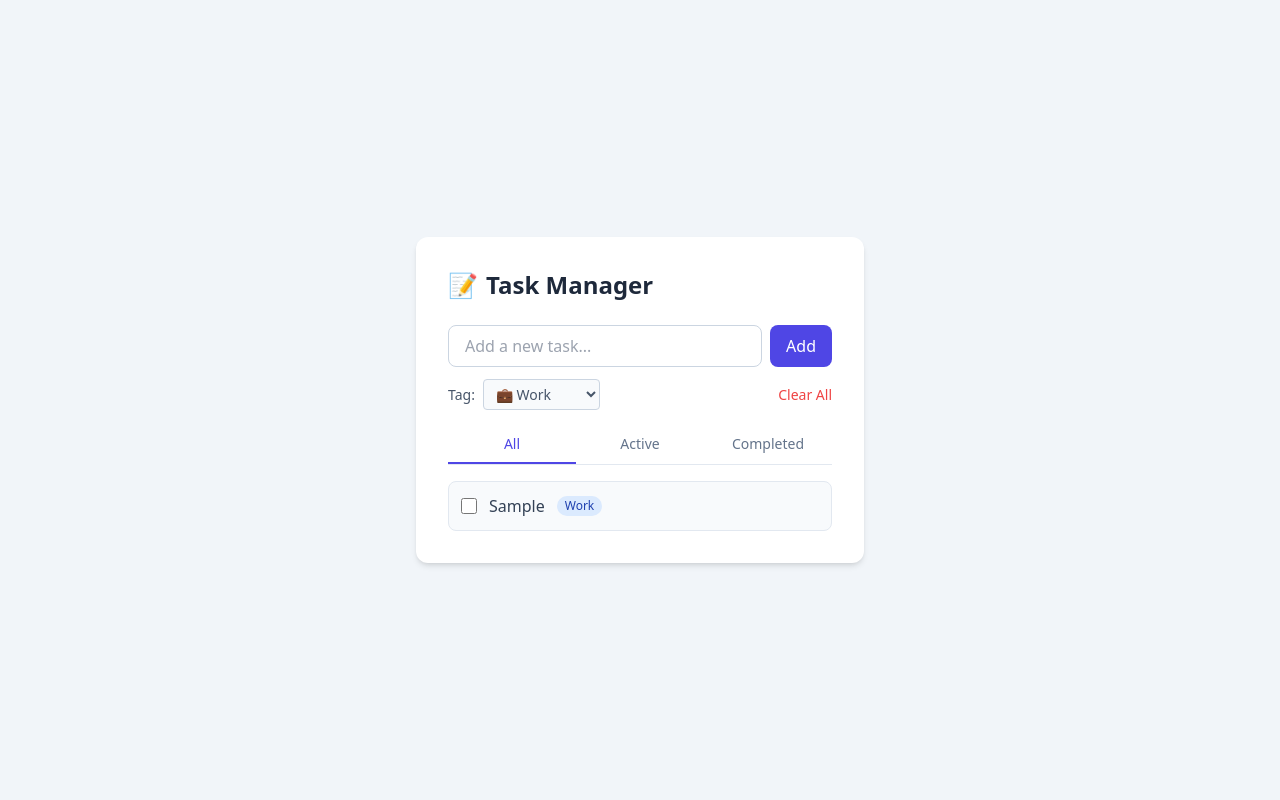
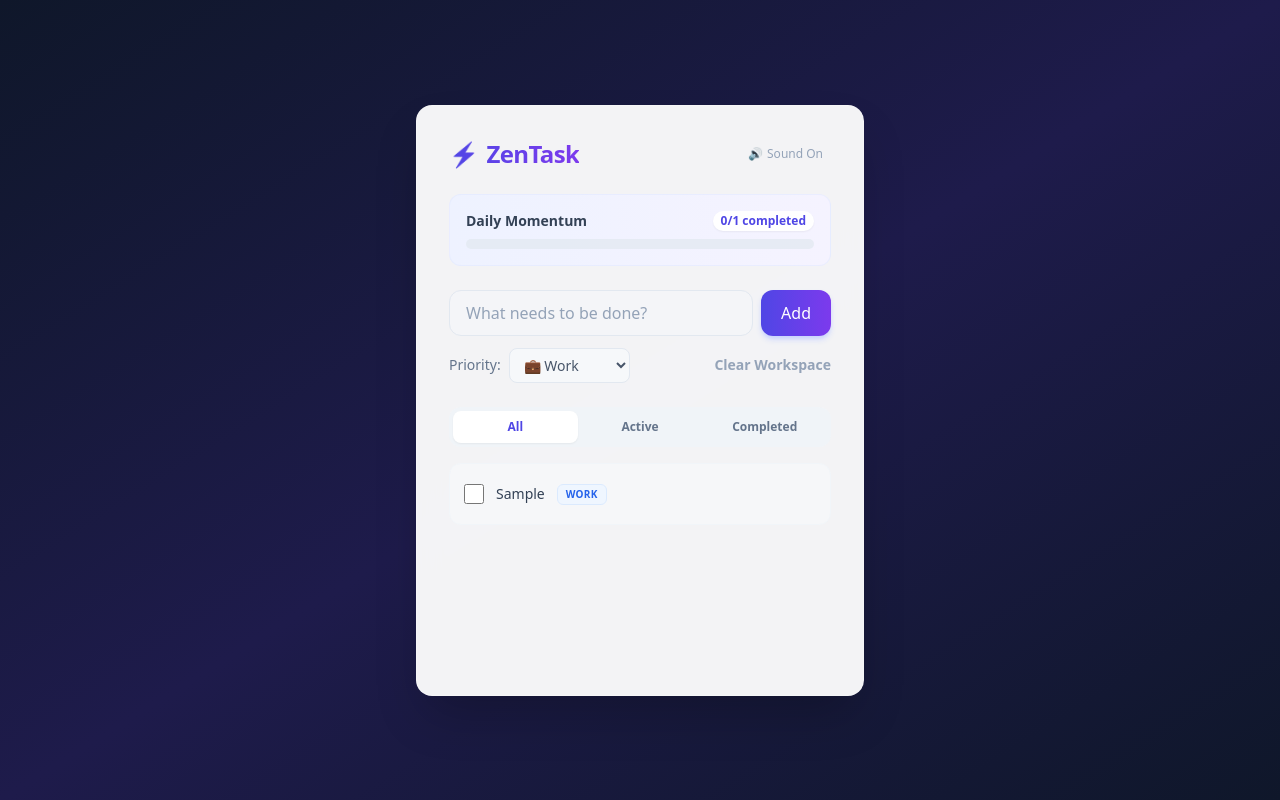
Before and after one commit to snehavish595/todo-list, a plain HTML site: page index.html in a window 1280 px wide. Both pictures are taken after typing "Sample" into the empty fields and a click on the button "Add". Drawn offline with nearby package versions, Linux system fonts and the light colour scheme.

Commit message:
Add analytics and audio

```diff
--- a/index.html
+++ b/index.html
@@ -3,57 +3,82 @@
 <head>
     <meta charset="UTF-8">
     <meta name="viewport" content="width=device-width, initial-scale=1.0">
-    <title>Simple Task Manager</title>
+    <title>ZenTask Pro</title>
     <!-- Tailwind CSS CDN -->
     <script src="https://cdn.tailwindcss.com"></script>
     <link rel="stylesheet" href="style.css">
 </head>
-<body class="bg-slate-100 font-sans min-h-screen flex items-center justify-center p-4">
+<body class="bg-gradient-to-br from-slate-900 via-indigo-950 to-slate-900 font-sans min-h-screen flex items-center justify-center p-4">
 
-    <div class="bg-white p-8 rounded-xl shadow-md w-full max-w-md">
-        <!-- Header -->
-        <h1 class="text-2xl font-bold text-slate-800 mb-6 flex items-center gap-2">
-            <span>📝</span> Task Manager
-        </h1>
+    <div class="bg-white/95 backdrop-blur-md p-8 rounded-2xl shadow-2xl w-full max-w-md border border-white/20 transition-all duration-300 hover:shadow-indigo-500/10">
 
-        <!-- Input Form -->
+        <!-- Header Controls -->
+        <div class="flex justify-between items-center mb-6">
+            <h1 class="text-2xl font-black bg-gradient-to-r from-indigo-600 to-violet-600 bg-clip-text text-transparent flex items-center gap-2 tracking-tight">
+                <span>⚡</span> ZenTask
+            </h1>
+            <!-- Audio Toggle UI -->
+            <button id="soundToggle" class="text-slate-400 hover:text-indigo-600 p-2 rounded-lg hover:bg-slate-100 transition-all text-xs flex items-center gap-1 font-medium">
+                <span id="soundIcon">🔊</span> Sound On
+            </button>
+        </div>
+
+        <!-- Interactive Progress Card -->
+        <div class="bg-gradient-to-r from-indigo-50 to-violet-50 p-4 rounded-xl mb-6 border border-indigo-100/50">
+            <div class="flex justify-between items-center text-sm font-semibold text-slate-700 mb-2">
+                <span>Daily Momentum</span>
+                <span id="statsText" class="text-xs bg-white px-2 py-0.5 rounded-full shadow-sm text-indigo-600">0/0 completed</span>
+            </div>
+            <div class="w-full bg-slate-200/70 h-2.5 rounded-full overflow-hidden">
+                <div id="progressBar" class="bg-gradient-to-r from-indigo-500 to-violet-500 h-full w-0 transition-all duration-500 cubic-bezier(0.4, 0, 0.2, 1)"></div>
+            </div>
+        </div>
+
+        <!-- Inputs Group -->
         <div class="flex flex-col gap-3 mb-6">
             <div class="flex gap-2">
-                <input type="text" id="taskInput" placeholder="Add a new task..."
-                    class="flex-1 px-4 py-2 border border-slate-300 rounded-lg focus:outline-none focus:ring-2 focus:ring-indigo-500">
+                <input type="text" id="taskInput" placeholder="What needs to be done?"
+                    class="flex-1 px-4 py-2.5 border border-slate-200 rounded-xl focus:outline-none focus:ring-2 focus:ring-indigo-500/20 focus:border-indigo-500 bg-slate-50/50 transition-all placeholder:text-slate-400 text-slate-700">
                 <button id="addBtn"
-                    class="bg-indigo-600 hover:bg-indigo-700 text-white px-4 py-2 rounded-lg font-medium transition-colors">
+                    class="bg-gradient-to-r from-indigo-600 to-violet-600 hover:from-indigo-700 hover:to-violet-700 text-white px-5 py-2.5 rounded-xl font-medium shadow-md shadow-indigo-200 transition-all transform active:scale-95">
                     Add
                 </button>
             </div>
 
-            <!-- Category Selector & Clear Button Container -->
             <div class="flex justify-between items-center text-sm">
-                <div class="flex gap-2 items-center text-slate-600">
-                    <span>Tag:</span>
-                    <select id="categorySelect" class="bg-slate-50 border border-slate-300 rounded px-2 py-1 focus:outline-none focus:ring-1 focus:ring-indigo-500">
+                <div class="flex gap-2 items-center text-slate-500 font-medium">
+                    <span>Priority:</span>
+                    <select id="categorySelect" class="bg-slate-50/80 border border-slate-200 rounded-lg px-2.5 py-1.5 focus:outline-none focus:ring-2 focus:ring-indigo-500/20 text-slate-600 font-normal">
                         <option value="Work">💼 Work</option>
                         <option value="Personal">🏠 Personal</option>
                         <option value="Urgent">🔥 Urgent</option>
                     </select>
                 </div>
-                <button id="clearAllBtn" class="text-red-500 hover:text-red-700 font-medium transition-colors hidden">
-                    Clear All
+                <button id="clearAllBtn" class="text-slate-400 hover:text-red-500 font-semibold transition-colors hidden">
+                    Clear Workspace
                 </button>
             </div>
         </div>
 
-        <!-- Filter Tabs (NEW FEATURE) -->
-        <div class="flex border-b border-slate-200 mb-4 text-sm" id="filterTabs">
-            <button data-filter="all" class="flex-1 pb-2 font-medium text-indigo-600 border-b-2 border-indigo-600 filter-btn">All</button>
-            <button data-filter="active" class="flex-1 pb-2 font-medium text-slate-500 border-b-2 border-transparent hover:text-slate-700 filter-btn">Active</button>
-            <button data-filter="completed" class="flex-1 pb-2 font-medium text-slate-500 border-b-2 border-transparent hover:text-slate-700 filter-btn">Completed</button>
+        <!-- Filter Sub-navigation -->
+        <div class="flex bg-slate-100/80 p-1 rounded-xl mb-4 text-xs font-semibold text-slate-500" id="filterTabs">
+            <button data-filter="all" class="flex-1 py-2 rounded-lg transition-all filter-btn">All</button>
+            <button data-filter="active" class="flex-1 py-2 rounded-lg transition-all filter-btn">Active</button>
+            <button data-filter="completed" class="flex-1 py-2 rounded-lg transition-all filter-btn">Completed</button>
         </div>
 
-        <!-- Task List -->
-        <ul id="taskList" class="space-y-3">
-            <!-- Tasks will be dynamically injected here -->
-        </ul>
+        <!-- Task Canvas Viewport -->
+        <div class="relative min-h-[200px]">
+            <ul id="taskList" class="space-y-2.5 z-10 relative"></ul>
+
+            <!-- Beautiful Dynamic Empty State Box -->
+            <div id="emptyState" class="absolute inset-0 flex flex-col items-center justify-center text-center p-6 hidden">
+                <svg class="w-16 h-16 text-slate-300 mb-3" fill="none" stroke="currentColor" stroke-width="1.5" viewBox="0 0 24 24">
+                    <path stroke-linecap="round" stroke-linejoin="round" d="M9 12.75L11.25 15 15 9.75M21 12a9 9 0 11-18 0 9 9 0 0118 0z" />
+                </svg>
+                <p class="text-sm font-medium text-slate-400">Clear skies ahead. No tasks here!</p>
+            </div>
+        </div>
     </div>
 
     <script src="script.js"></script>
--- a/script.js
+++ b/script.js
@@ -1,84 +1,139 @@
-// DOM Elements
+// DOM Element Registry
 const taskInput = document.getElementById('taskInput');
 const categorySelect = document.getElementById('categorySelect');
 const addBtn = document.getElementById('addBtn');
 const taskList = document.getElementById('taskList');
 const clearAllBtn = document.getElementById('clearAllBtn');
 const filterButtons = document.querySelectorAll('.filter-btn');
+const progressBar = document.getElementById('progressBar');
+const statsText = document.getElementById('statsText');
+const emptyState = document.getElementById('emptyState');
+const soundToggle = document.getElementById('soundToggle');
+const soundIcon = document.getElementById('soundIcon');
 
-// State Management
-let tasks = JSON.parse(localStorage.getItem('myTasks')) || [];
-let currentFilter = 'all'; // Tracks 'all', 'active', or 'completed'
+// Application States
+let tasks = JSON.parse(localStorage.getItem('zenTasks')) || [];
+let currentFilter = 'all';
+let soundEnabled = JSON.parse(localStorage.getItem('zenSound')) ?? true;
 
-// Function to save tasks array to Local Storage
-function saveTasks() {
-    localStorage.setItem('myTasks', JSON.stringify(tasks));
-    toggleClearButton();
+// Web Audio API Synthesizer Pipeline (No external files required!)
+const audioCtx = new (window.AudioContext || window.webkitAudioContext)();
+
+function playSound(type) {
+    if (!soundEnabled) return;
+    if (audioCtx.state === 'suspended') audioCtx.resume();
+
+    const osc = audioCtx.createOscillator();
+    const gainNode = audioCtx.createGain();
+    osc.connect(gainNode);
+    gainNode.connect(audioCtx.destination);
+
+    const now = audioCtx.currentTime;
+
+    if (type === 'add') {
+        osc.type = 'sine';
+        osc.frequency.setValueAtTime(400, now);
+        osc.frequency.exponentialRampToValueAtTime(600, now + 0.1);
+        gainNode.gain.setValueAtTime(0.15, now);
+        gainNode.gain.exponentialRampToValueAtTime(0.01, now + 0.1);
+        osc.start(now);
+        osc.stop(now + 0.1);
+    } else if (type === 'complete') {
+        osc.type = 'triangle';
+        osc.frequency.setValueAtTime(523.25, now); // C5 node
+        osc.frequency.setValueAtTime(659.25, now + 0.08); // E5 node
+        gainNode.gain.setValueAtTime(0.2, now);
+        gainNode.gain.exponentialRampToValueAtTime(0.01, now + 0.25);
+        osc.start(now);
+        osc.stop(now + 0.25);
+    } else if (type === 'delete') {
+        osc.type = 'sawtooth';
+        osc.frequency.setValueAtTime(220, now);
+        osc.frequency.linearRampToValueAtTime(80, now + 0.15);
+        gainNode.gain.setValueAtTime(0.1, now);
+        gainNode.gain.exponentialRampToValueAtTime(0.01, now + 0.15);
+        osc.start(now);
+        osc.stop(now + 0.15);
+    }
 }
 
-// Show or hide the "Clear All" button depending on task list size
-function toggleClearButton() {
-    if (tasks.length > 0) {
+// Data Synchronizers
+function saveTasks() {
+    localStorage.setItem('zenTasks', JSON.stringify(tasks));
+    updateMetrics();
+}
+
+// Metrics Engine
+function updateMetrics() {
+    const total = tasks.length;
+    const completed = tasks.filter(t => t.completed).length;
+    const percentage = total > 0 ? (completed / total) * 100 : 0;
+
+    progressBar.style.width = `${percentage}%`;
+    statsText.textContent = `${completed}/${total} completed`;
+
+    if (total > 0) {
         clearAllBtn.classList.remove('hidden');
     } else {
         clearAllBtn.classList.add('hidden');
     }
 }
 
-// Function to manage Tailwind classes for the active filter tab look
+// Advanced UI Tab Management
 function updateTabUI() {
     filterButtons.forEach(btn => {
         if (btn.getAttribute('data-filter') === currentFilter) {
-            btn.classList.add('text-indigo-600', 'border-indigo-600');
-            btn.classList.remove('text-slate-500', 'border-transparent');
+            btn.className = "flex-1 py-2 rounded-lg transition-all filter-btn bg-white text-indigo-600 shadow-sm";
         } else {
-            btn.classList.remove('text-indigo-600', 'border-indigo-600');
-            btn.classList.add('text-slate-500', 'border-transparent');
+            btn.className = "flex-1 py-2 rounded-lg transition-all filter-btn text-slate-500 hover:text-slate-800 hover:bg-slate-200/50";
         }
     });
 }
 
-// Function to render tasks onto the screen based on filter choice
+// Render Engine
 function renderTasks() {
-    taskList.innerHTML = ''; // Clear current UI list
+    taskList.innerHTML = '';
+    let renderedCount = 0;
 
     tasks.forEach((task, index) => {
-        // Filter Check: Skip items that don't match our current active view
         if (currentFilter === 'active' && task.completed) return;
         if (currentFilter === 'completed' && !task.completed) return;
 
+        renderedCount++;
         const li = document.createElement('li');
-        li.className = "flex items-center justify-between p-3 bg-slate-50 border border-slate-200 rounded-lg group hover:border-slate-300 transition-colors";
+        li.className = "flex items-center justify-between p-3.5 bg-slate-50/60 border border-slate-100 rounded-xl group hover:bg-white hover:border-indigo-100 transition-all duration-200";
 
-        let tagColor = "bg-blue-100 text-blue-800";
-        if (task.category === "Personal") tagColor = "bg-green-100 text-green-800";
-        if (task.category === "Urgent") tagColor = "bg-red-100 text-red-800";
+        let tagColor = "bg-blue-50 text-blue-600 border border-blue-100";
+        if (task.category === "Personal") tagColor = "bg-emerald-50 text-emerald-600 border border-emerald-100";
+        if (task.category === "Urgent") tagColor = "bg-rose-50 text-rose-600 border border-rose-100";
 
-        const textStyle = task.completed ? 'line-through text-slate-400' : 'text-slate-700';
+        const textStyle = task.completed ? 'line-through text-slate-400' : 'text-slate-700 font-medium';
         const isChecked = task.completed ? 'checked' : '';
 
         li.innerHTML = `
-            <div class="flex items-center gap-3">
-                <input type="checkbox" ${isChecked} class="w-4 h-4 text-indigo-600 rounded focus:ring-indigo-500 cursor-pointer checkbox-btn">
-                <span class="task-text ${textStyle}">${task.text}</span>
-                <span class="text-xs px-2 py-0.5 rounded-full font-medium ${tagColor}">${task.category}</span>
+            <div class="flex items-center gap-3 flex-1 min-w-0">
+                <input type="checkbox" ${isChecked} class="w-5 h-5 text-indigo-600 rounded-lg focus:ring-indigo-500/30 border-slate-300 cursor-pointer checkbox-btn transition-all">
+                <span class="task-text truncate text-sm transition-all ${textStyle}">${task.text}</span>
+                <span class="text-[10px] tracking-wide uppercase px-2 py-0.5 rounded-md font-bold shrink-0 ${tagColor}">${task.category}</span>
             </div>
-            <button class="text-slate-400 hover:text-red-500 transition-colors opacity-0 group-hover:opacity-100 delete-btn">
-                🗑️
+            <button class="text-slate-300 hover:text-rose-500 transition-all opacity-0 group-hover:opacity-100 p-1 ml-2 delete-btn transform scale-90 group-hover:scale-100">
+                ✕
             </button>
         `;
 
-        // Checkbox Toggle Listener
+        // Interactive Checkbox Engine
         const checkbox = li.querySelector('.checkbox-btn');
         checkbox.addEventListener('change', () => {
             tasks[index].completed = checkbox.checked;
+            if (checkbox.checked) playSound('complete');
             saveTasks();
             renderTasks();
         });
 
-        // Individual Delete Button Listener
+        // Interactive Delete Engine
         const deleteBtn = li.querySelector('.delete-btn');
         deleteBtn.addEventListener('click', () => {
+            playSound('delete');
             tasks.splice(index, 1);
             saveTasks();
             renderTasks();
@@ -87,53 +142,67 @@ function renderTasks() {
         taskList.appendChild(li);
     });
 
-    toggleClearButton();
+    // Handle Empty Placeholder States
+    if (renderedCount === 0) {
+        emptyState.classList.remove('hidden');
+    } else {
+        emptyState.classList.add('hidden');
+    }
+
+    updateTabUI();
 }
 
-// Function to handle adding a brand new task
+// Interactive Task Creation
 function addTask() {
     const taskText = taskInput.value.trim();
     const category = categorySelect.value;
 
-    if (taskText === '') {
-        alert('Please enter a task!');
-        return;
-    }
+    if (taskText === '') return;
 
-    tasks.push({
+    tasks.unshift({ // Add items to top of list
         text: taskText,
         category: category,
         completed: false
     });
 
+    playSound('add');
     saveTasks();
     renderTasks();
     taskInput.value = '';
 }
 
-// Event Listeners for Interaction
+// User Action Inbound Handlers
 addBtn.addEventListener('click', addTask);
-
-taskInput.addEventListener('keypress', (e) => {
-    if (e.key === 'Enter') addTask();
-});
+taskInput.addEventListener('keypress', (e) => { if (e.key === 'Enter') addTask(); });
 
 clearAllBtn.addEventListener('click', () => {
-    if (confirm('Are you sure you want to delete all tasks?')) {
+    if (confirm('Clear entire canvas?')) {
         tasks = [];
+        playSound('delete');
         saveTasks();
         renderTasks();
     }
 });
 
-// Setup click events on individual filter tabs
 filterButtons.forEach(button => {
     button.addEventListener('click', () => {
         currentFilter = button.getAttribute('data-filter');
-        updateTabUI();
         renderTasks();
     });
 });
 
-// Initial application bootstrap
+// Sound Configurations Manager
+soundToggle.addEventListener('click', () => {
+    soundEnabled = !soundEnabled;
+    localStorage.setItem('zenSound', JSON.stringify(soundEnabled));
+    soundIcon.textContent = soundEnabled ? '🔊' : '🔇';
+    soundToggle.className = soundEnabled
+        ? "text-slate-400 hover:text-indigo-600 p-2 rounded-lg hover:bg-slate-100 transition-all text-xs flex items-center gap-1 font-medium"
+        : "text-red-400 hover:text-red-600 p-2 rounded-lg hover:bg-red-50 transition-all text-xs flex items-center gap-1 font-medium";
+    soundToggle.innerHTML = `<span>${soundEnabled ? '🔊' : '🔇'}</span> Sound ${soundEnabled ? 'On' : 'Off'}`;
+});
+
+// App Startup Bootstrapper
+soundIcon.textContent = soundEnabled ? '🔊' : '🔇';
+updateMetrics();
 renderTasks();
--- a/style.css
+++ b/style.css
@@ -1,15 +1,20 @@
-/* Custom smooth transition when tasks are deleted or added */
-#taskList li {
-    animation: fadeIn 0.2s ease-in-out;
+/* Fluid task addition animation */
+@keyframes popIn {
+    0% { opacity: 0; transform: scale(0.96) translateY(4px); }
+    100% { opacity: 1; transform: scale(1) translateY(0); }
 }
 
-@keyframes fadeIn {
-    from {
-        opacity: 0;
-        transform: translateY(-5px);
-    }
-    to {
-        opacity: 1;
-        transform: translateY(0);
-    }
+#taskList li {
+    animation: popIn 0.25s cubic-bezier(0.16, 1, 0.3, 1) forwards;
 }
+
+/* Custom Checkbox accent styling wrapper overrides */
+input[type="checkbox"]:checked + span {
+    position: relative;
+    transition: color 0.3s ease;
+}
+
+/* Custom slick hover effects */
+.filter-btn {
+    transition: all 0.2s cubic-bezier(0.4, 0, 0.2, 1);
+}
```
